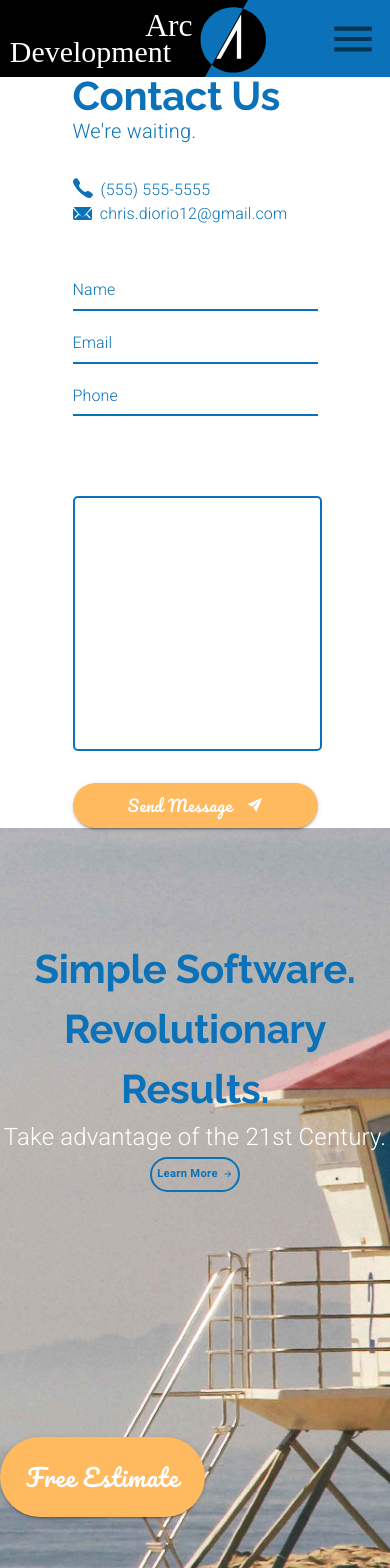
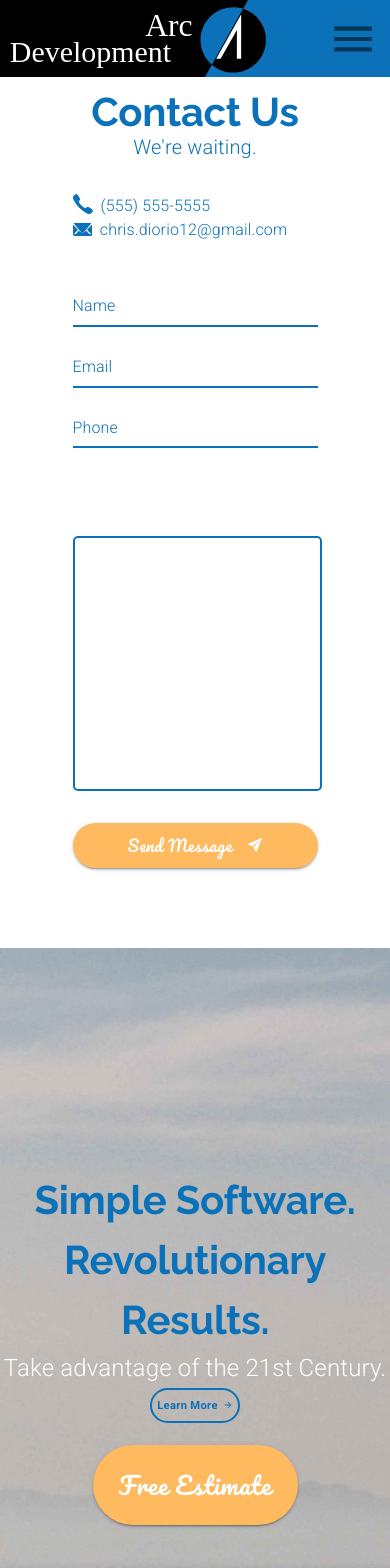
Before and after one commit to PupRiku/arcdevelopment_class, a React (Create React App) app: page /contact in a window 390 px wide. Shown: the top 1568 px of the page. Built offline with nearby package versions, Linux system fonts and the light colour scheme.

Commit message:
Responsive styling for contact us

```diff
--- a/src/components/Contact.js
+++ b/src/components/Contact.js
@@ -9,6 +9,7 @@ import useMediaQuery from '@material-ui/core/useMediaQuery';
 import ButtonArrow from './ui/ButtonArrow';
 
 import background from '../assets/background.jpg';
+import mobileBackground from '../assets/mobileBackground.jpg';
 import phoneIcon from '../assets/phone.svg';
 import emailIcon from '../assets/email.svg';
 import airplane from '../assets/send.svg';
@@ -21,6 +22,9 @@ const useStyles = makeStyles((theme) => ({
     backgroundRepeat: 'no-repeat',
     height: '60em',
     paddingBottom: '10em',
+    [theme.breakpoints.down('md')]: {
+      backgroundImage: `url(${mobileBackground})`,
+    },
   },
   estimateButton: {
     ...theme.typography.estimate,
@@ -34,7 +38,7 @@ const useStyles = makeStyles((theme) => ({
     '&:hover': {
       backgroundColor: theme.palette.secondary.light,
     },
-    [theme.breakpoints.down('sm')]: {
+    [theme.breakpoints.down('md')]: {
       marginRight: 0,
       marginLeft: 0,
     },
@@ -44,7 +48,7 @@ const useStyles = makeStyles((theme) => ({
     fontSize: '0.7rem',
     height: 35,
     padding: 5,
-    [theme.breakpoints.down('sm')]: {
+    [theme.breakpoints.down('md')]: {
       marginBottom: '2em',
     },
   },
@@ -69,7 +73,7 @@ const useStyles = makeStyles((theme) => ({
 export default function Contact(props) {
   const classes = useStyles();
   const theme = useTheme();
-  //  const matchesMD = useMediaQuery(theme.breakpoints.down('md'));
+  const matchesMD = useMediaQuery(theme.breakpoints.down('md'));
   const matchesSM = useMediaQuery(theme.breakpoints.down('sm'));
   //  const matchesXS = useMediaQuery(theme.breakpoints.down('xs'));
 
@@ -88,14 +92,23 @@ export default function Contact(props) {
         lg={4}
         xl={3}
         alignItems="center"
+        style={{
+          marginBottom: matchesMD ? '5em' : 0,
+          marginTop: matchesSM ? '1em' : matchesMD ? '5em' : 0,
+        }}
       >
         <Grid item>
           <Grid container direction="column">
             <Grid item>
-              <Typography variant="h2" style={{ lineHeight: 1 }}>
+              <Typography
+                align={matchesMD ? 'center' : undefined}
+                variant="h2"
+                style={{ lineHeight: 1 }}
+              >
                 Contact Us
               </Typography>
               <Typography
+                align={matchesMD ? 'center' : undefined}
                 variant="body1"
                 style={{ color: theme.palette.common.blue }}
               >
@@ -142,7 +155,7 @@ export default function Contact(props) {
               direction="column"
               style={{ maxWidth: '20em' }}
             >
-              <Grid item>
+              <Grid item style={{ marginBottom: '0.5em' }}>
                 <TextField
                   label="Name"
                   id="name"
@@ -151,7 +164,7 @@ export default function Contact(props) {
                   onChange={(event) => setName(event.target.value)}
                 />
               </Grid>
-              <Grid item>
+              <Grid item style={{ marginBottom: '0.5em' }}>
                 <TextField
                   label="Email"
                   id="email"
@@ -160,7 +173,7 @@ export default function Contact(props) {
                   onChange={(event) => setEmail(event.target.value)}
                 />
               </Grid>
-              <Grid item>
+              <Grid item style={{ marginBottom: '0.5em' }}>
                 <TextField
                   label="Phone"
                   id="phone"
@@ -198,29 +211,35 @@ export default function Contact(props) {
       <Grid
         item
         container
+        direction={matchesMD ? 'column' : 'row'}
         className={classes.background}
         lg={8}
         xl={9}
         alignItems="center"
+        justify={matchesMD ? 'center' : undefined}
       >
         <Grid
           item
           style={{
-            marginLeft: matchesSM ? 0 : '3em',
-            textAlign: matchesSM ? 'center' : 'inherit',
+            marginLeft: matchesMD ? 0 : '3em',
+            textAlign: matchesMD ? 'center' : 'inherit',
           }}
         >
           <Grid container direction="column">
             <Grid item>
-              <Typography variant="h2">
+              <Typography align={matchesMD ? 'center' : undefined} variant="h2">
                 Simple Software.
                 <br />
                 Revolutionary Results.
               </Typography>
-              <Typography variant="subtitle2" style={{ fontSize: '1.5rem' }}>
+              <Typography
+                align={matchesMD ? 'center' : undefined}
+                variant="subtitle2"
+                style={{ fontSize: '1.5rem' }}
+              >
                 Take advantage of the 21st Century.
               </Typography>
-              <Grid container justify={matchesSM ? 'center' : undefined} item>
+              <Grid container justify={matchesMD ? 'center' : undefined} item>
                 <Button
                   component={Link}
                   to="/revolution"
```
